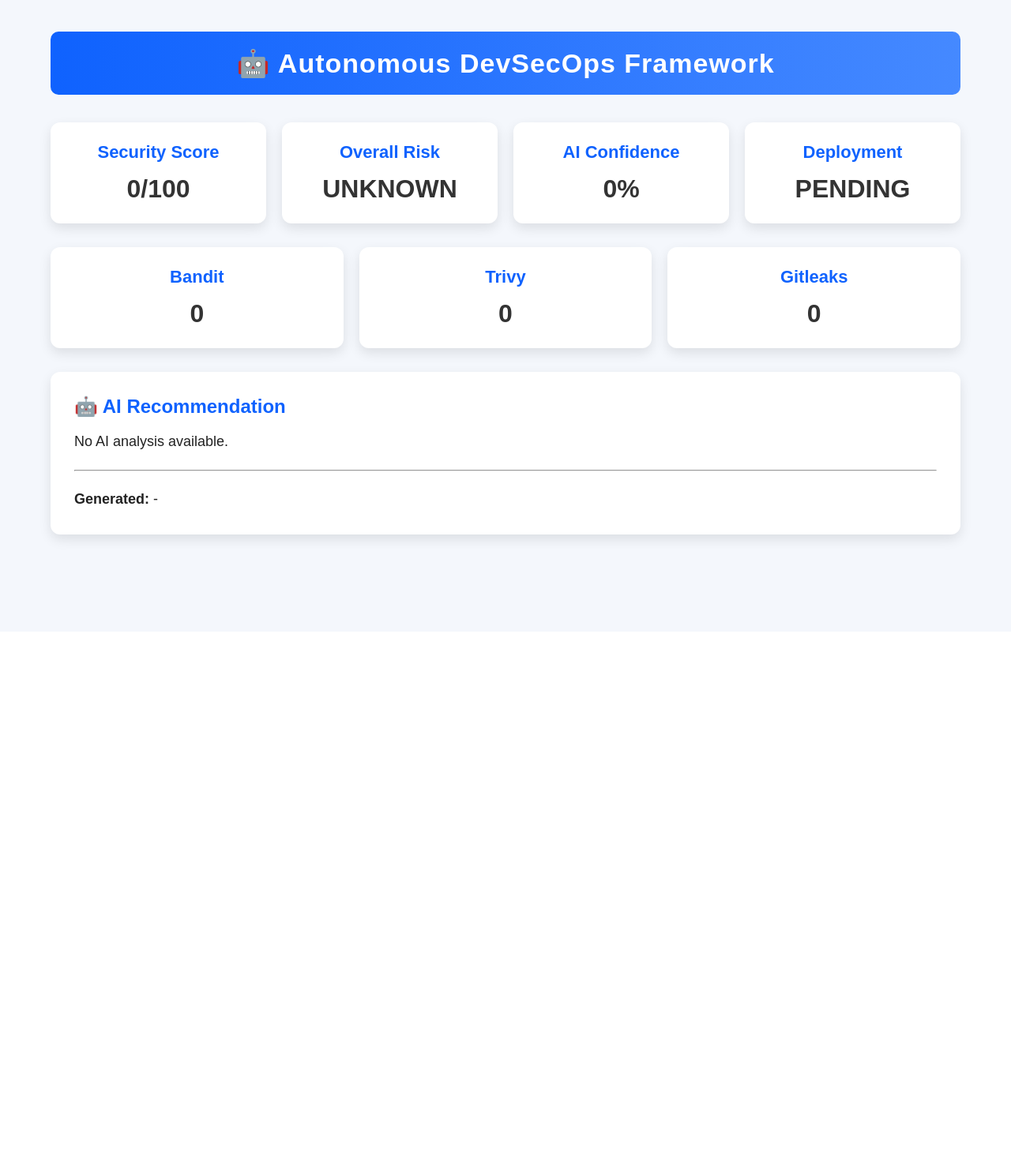
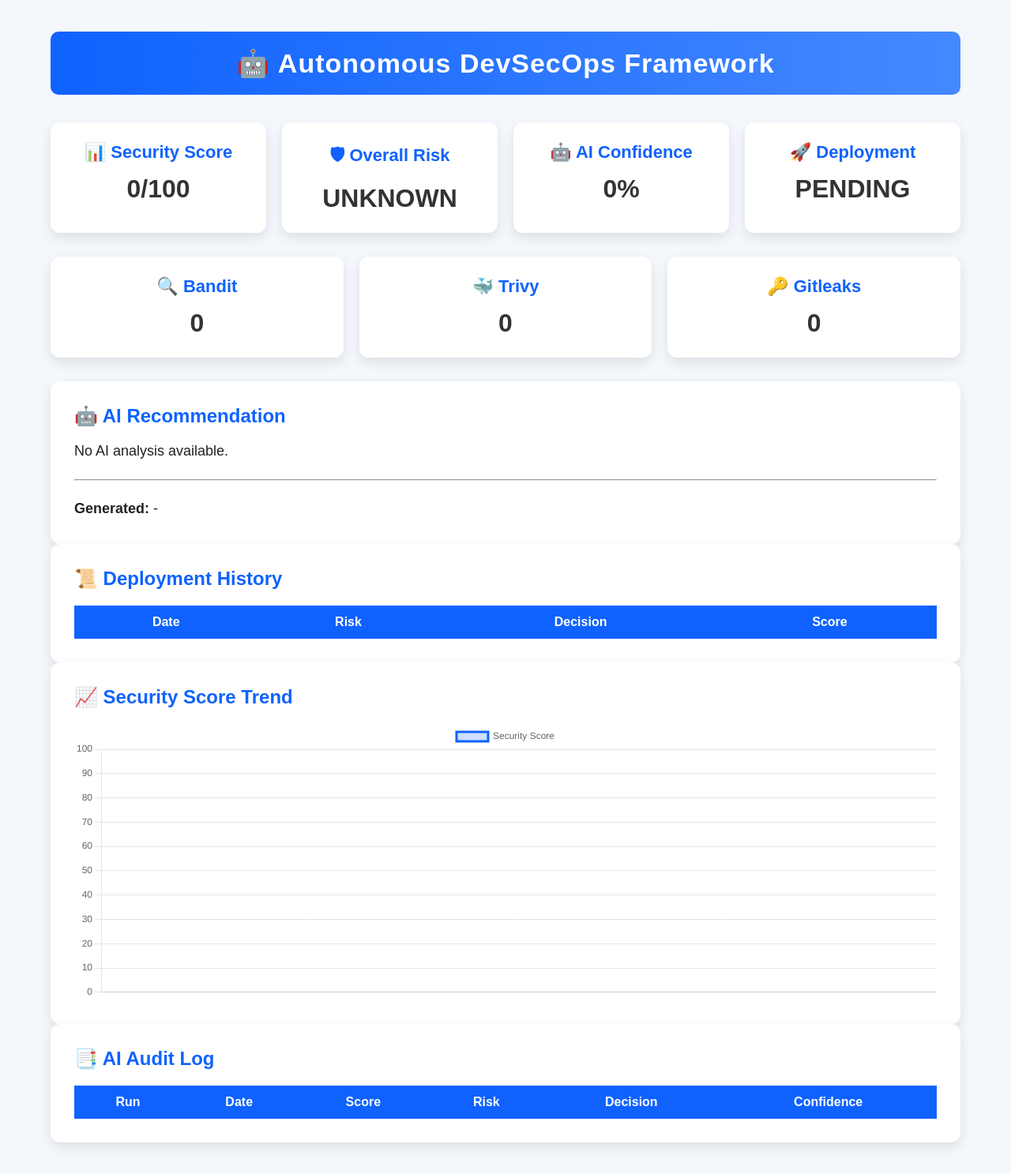
Before and after one commit to sabarishwaran261082-SCE/Autonomous-DevSecOps-Framework, a Flask app: page /dashboard in a window 1280 px wide. Shown: the whole page at 79% size. Before the commit the page ends 694 px from the top, so only its background shows below. Run offline with Flask 3, Linux system fonts and the light colour scheme; lists and menus that the app fills with data are empty.

Commit message:
Phase 9.5.4: Add AI audit log, deployment history and security trend dashboard

```diff
--- a/app/app.py
+++ b/app/app.py
@@ -61,10 +61,39 @@ def dashboard():
         deployment_class = "warning"
     elif ai["deployment_decision"] == "NOT APPROVED":
         deployment_class = "not-approved"
+    # -----------------------------------
+    # Read Deployment History
+    # -----------------------------------
+
+    history = []
+
+    history_file = "deployment-history.json"
+
+    if os.path.exists(history_file):
+        with open(history_file, "r", encoding="utf-8") as f:
+            history = json.load(f)
+
+    # Show only latest 5 deployments
+        history = history[::-1][:5]
+
+    audit = []
+
+    audit_file = "audit-log.json"
+
+    if os.path.exists(audit_file):
+
+       with open(audit_file, "r", encoding="utf-8") as f:
+
+           audit = json.load(f)
+
+    audit = audit[::-1][:10]
 
     return render_template(
         "dashboard.html",
         ai=ai,
+        history=history,
+        history_json=json.dumps(history),
+        audit=audit,
         risk_class=risk_class,
         deployment_class=deployment_class
     )
--- a/app/static/style.css
+++ b/app/static/style.css
@@ -173,3 +173,34 @@ hr{
     color:#7f8c8d;
     font-weight:bold;
 }
+table{
+    width:100%;
+    border-collapse:collapse;
+    margin-top:20px;
+}
+
+table th{
+    background:#0f62fe;
+    color:white;
+    padding:12px;
+}
+
+table td{
+    padding:12px;
+    border-bottom:1px solid #ddd;
+    text-align:center;
+}
+
+table tr:hover{
+    background:#f4f4f4;
+}
+
+canvas{
+
+    width:100% !important;
+
+    max-height:350px;
+
+    margin-top:20px;
+
+}
--- a/app/templates/dashboard.html
+++ b/app/templates/dashboard.html
@@ -17,52 +17,64 @@
 
     <h1>🤖 Autonomous DevSecOps Framework</h1>
 
+    <!-- ========================= -->
+    <!-- AI Dashboard Cards -->
+    <!-- ========================= -->
+
     <div class="cards">
 
         <div class="card">
-            <h2>Security Score</h2>
+            <h2>📊 Security Score</h2>
             <p>{{ ai.security_score }}/100</p>
         </div>
 
         <div class="card">
-            <h2>Overall Risk</h2>
+            <h2>🛡 Overall Risk</h2>
             <p class="{{ risk_class }}">
-    {{ ai.overall_risk }}
-     </p>
+                {{ ai.overall_risk }}
+            </p>
         </div>
 
         <div class="card">
-            <h2>AI Confidence</h2>
+            <h2>🤖 AI Confidence</h2>
             <p>{{ ai.confidence }}%</p>
         </div>
 
         <div class="card">
-            <h2>Deployment</h2>
+            <h2>🚀 Deployment</h2>
             <p class="{{ deployment_class }}">
-    {{ ai.deployment_decision }}
-</p>
+                {{ ai.deployment_decision }}
+            </p>
         </div>
 
     </div>
 
+    <!-- ========================= -->
+    <!-- Security Scan Results -->
+    <!-- ========================= -->
+
     <div class="cards">
 
         <div class="card">
-            <h2>Bandit</h2>
+            <h2>🔍 Bandit</h2>
             <p>{{ ai.bandit_issues }}</p>
         </div>
 
         <div class="card">
-            <h2>Trivy</h2>
+            <h2>🐳 Trivy</h2>
             <p>{{ ai.trivy_vulnerabilities }}</p>
         </div>
 
         <div class="card">
-            <h2>Gitleaks</h2>
+            <h2>🔑 Gitleaks</h2>
             <p>{{ ai.gitleaks_secrets }}</p>
         </div>
 
     </div>
+
+    <!-- ========================= -->
+    <!-- AI Recommendation -->
+    <!-- ========================= -->
 
     <div class="recommendation">
 
@@ -72,11 +84,180 @@
 
         <hr>
 
-        <p><strong>Generated:</strong> {{ ai.generated_at }}</p>
+        <p>
+            <strong>Generated:</strong>
+            {{ ai.generated_at }}
+        </p>
 
     </div>
 
+    <!-- ========================= -->
+    <!-- Deployment History -->
+    <!-- ========================= -->
+
+    <div class="recommendation">
+
+        <h2>📜 Deployment History</h2>
+
+        <table>
+
+            <tr>
+                <th>Date</th>
+                <th>Risk</th>
+                <th>Decision</th>
+                <th>Score</th>
+            </tr>
+
+            {% for item in history %}
+
+            <tr>
+
+                <td>{{ item.generated_at }}</td>
+
+                <td>{{ item.overall_risk }}</td>
+
+                <td>{{ item.deployment_decision }}</td>
+
+                <td>{{ item.security_score }}</td>
+
+            </tr>
+
+            {% endfor %}
+
+        </table>
+
+    </div>
+
+    <!-- ========================= -->
+    <!-- Security Trend -->
+    <!-- ========================= -->
+
+    <div class="recommendation">
+
+        <h2>📈 Security Score Trend</h2>
+
+        <canvas id="securityChart"></canvas>
+
+    </div>
+
+    <div class="recommendation">
+
+    <h2>📑 AI Audit Log</h2>
+
+    <table>
+
+        <tr>
+            <th>Run</th>
+            <th>Date</th>
+            <th>Score</th>
+            <th>Risk</th>
+            <th>Decision</th>
+            <th>Confidence</th>
+        </tr>
+
+        {% for item in audit %}
+
+        <tr>
+
+            <td>#{{ item.run }}</td>
+
+            <td>{{ item.generated_at }}</td>
+
+            <td>{{ item.score }}</td>
+
+            <td>{{ item.risk }}</td>
+
+            <td>{{ item.decision }}</td>
+
+            <td>{{ item.confidence }}%</td>
+
+        </tr>
+
+        {% endfor %}
+
+    </table>
+
 </div>
+
+</div>
+
+<!-- ========================= -->
+<!-- Chart.js -->
+<!-- ========================= -->
+
+<script src="https://cdn.jsdelivr.net/npm/chart.js"></script>
+
+<script>
+
+const history = JSON.parse('{{ history_json | safe }}');
+
+const labels = history.map(item =>
+    item.generated_at.substring(0,10)
+);
+
+const scores = history.map(item =>
+    item.security_score
+);
+
+const ctx = document.getElementById("securityChart");
+
+new Chart(ctx, {
+
+    type: "line",
+
+    data: {
+
+        labels: labels,
+
+        datasets: [{
+
+            label: "Security Score",
+
+            data: scores,
+
+            borderColor: "#0f62fe",
+
+            backgroundColor: "rgba(15,98,254,0.2)",
+
+            fill: true,
+
+            tension: 0.3
+
+        }]
+
+    },
+
+    options: {
+
+        responsive: true,
+
+        plugins: {
+
+            legend: {
+
+                display: true
+
+            }
+
+        },
+
+        scales: {
+
+            y: {
+
+                beginAtZero: true,
+
+                max: 100
+
+            }
+
+        }
+
+    }
+
+});
+
+</script>
 
 </body>
 
```
Also changed, not shown: app/audit_logger.py (added, +40 -0 lines), .github/workflows/ci.yml.
